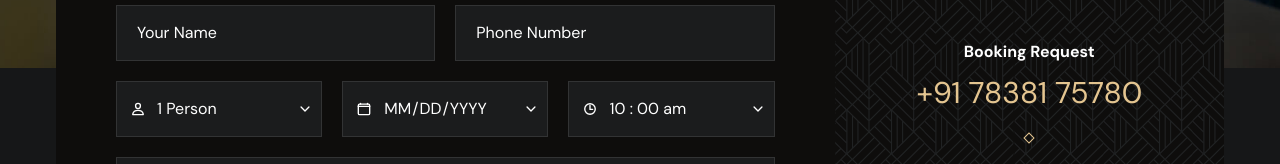
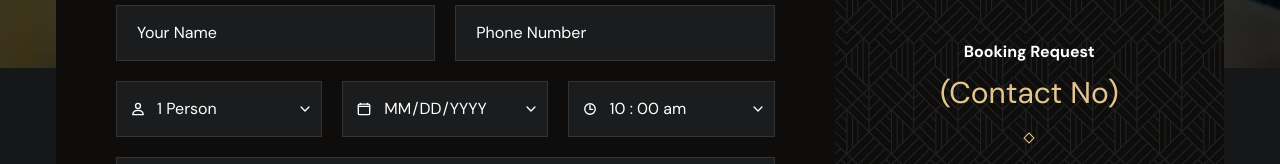
Before and after one commit to anurag007-dev/Restaurant-Website, a plain HTML site: page index.html in a window 1280 px wide. Shown: the part 5665-5829 px from the top of the page. Drawn offline with nearby package versions, Linux system fonts and the light colour scheme; a web font is replaced by a local one.

Commit message:
Update index.html

```diff
--- a/index.html
+++ b/index.html
@@ -856,7 +856,7 @@
 
               <p class="contact-label">Booking Request</p>
 
-              <a href="tel:+9178381 75780" class="body-1 contact-number hover-underline">+91 78381 75780</a>
+              <a href="" class="body-1 contact-number hover-underline">(Contact No)</a>
 
               <div class="separator"></div>
 
```
